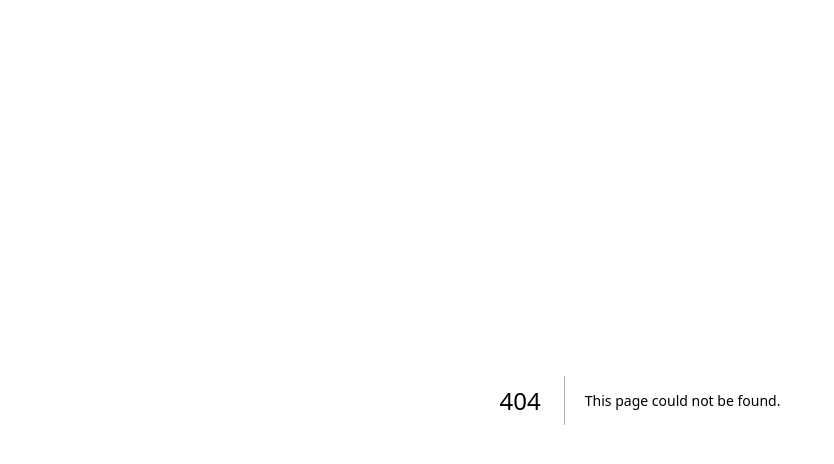
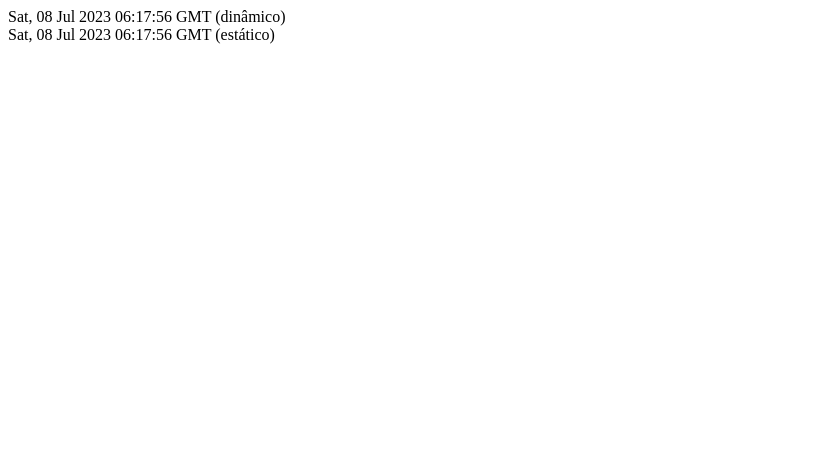
Before and after one commit to joaovian06/next-react-playlist-pratice, a Next.js app: page /tempo in a window 1280 px wide. Before the commit this address had no page. Shown: the top 464 px of the page, without its empty margins (0-834 px from the left). Built offline with nearby package versions, Linux system fonts and the light colour scheme.

Commit message:
testing static and dynamic rendering

```diff
--- /dev/null
+++ b/pages/tempo.js
@@ -0,0 +1,24 @@
+function Tempo(props) {
+  const dynamicDate = new Date();
+  const dynamicDateString = dynamicDate.toUTCString();
+
+  return (
+    <div>
+      <div>{dynamicDateString} (dinâmico)</div>
+      <div>{props.staticDateString} (estático)</div>
+    </div>
+  );
+}
+
+export function getStaticProps() {
+  const staticDate = new Date();
+  const staticDateString = staticDate.toUTCString();
+
+  return {
+    props: {
+      staticDateString,
+    },
+  };
+}
+
+export default Tempo;
```
